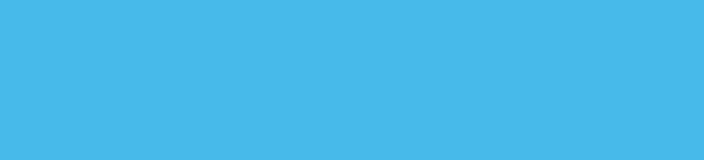
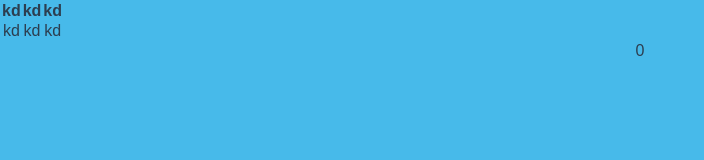
Before and after one commit to aslansergen/kelime-ezber-vue, a Vue app: page /butun-kelimeler in a window 1280 px wide. Before the commit this address had no page. Shown: the top 160 px of the page, without its empty margins (0-704 px from the left). Built offline with nearby package versions, Linux system fonts and the light colour scheme.

Commit message:
bütün kelimeler sayfası oluşturuldu

```diff
--- a/src/components/UserLinkComponent.vue
+++ b/src/components/UserLinkComponent.vue
@@ -7,6 +7,7 @@
       <router-link class="link" to="/">Ana Sayfa</router-link>
       <router-link class="link" to="/oyunlar">Oyunlar</router-link>
       <router-link class="link" to="/deneme">Deneme</router-link>
+      <router-link class="link" to="/butun-kelimeler">Bütün Kelimeler</router-link>
       <router-link class="link" to="/yeni-kelime">Kelime Ekle</router-link>
     </div>
   </div>
--- /dev/null
+++ b/src/pages/PageOfAllWords.vue
@@ -0,0 +1,37 @@
+<template>
+    <table>
+      <thead>
+        <tr>
+          <th>kd</th>
+          <th>kd</th>
+          <th>kd</th>
+        </tr>
+      </thead>
+      <tbody>
+        <tr>
+          <td>kd</td>
+          <td>kd</td>
+          <td>kd</td>
+        </tr>
+      </tbody>
+    </table>
+    <div>
+      <p> {{ totalData.length }} </p>
+    </div>
+  </template>
+
+  <script>
+
+import { mapGetters } from 'vuex';
+
+
+  export default {
+    name: 'PageOfAllWords',
+    computed: {
+      ...mapGetters({
+        totalData : 'totalWordData',
+     }),
+    },
+
+  }
+  </script>
--- a/src/routes.js
+++ b/src/routes.js
@@ -4,6 +4,7 @@ import HomePage from './pages/HomePage.vue'
 import AddingNewWord from './pages/AddingNewWord.vue'
 import LoginToAdmin from './pages/LoginToAdmin.vue'
 import Deneme from './pages/Deneme.vue'
+import PageOfAllWords from './pages/PageOfAllWords.vue'
 
 import {auth, onAuthStateChanged }  from './firebase/config';
 
@@ -27,5 +28,6 @@ export const routes = [
     {path  : '/hello' ,component : HelloWorld, meta: { title: 'Hello'}, name: 'hel'},
     {path  : '/login' ,component : LoginToAdmin, meta: { title: 'Admin Giriş Sayfası'}, name: 'giris'},
     {path  : '/deneme' ,component : Deneme, meta: { title: 'Deneme Sayfası'}, name: 'deneme'},
+    {path  : '/butun-kelimeler' ,component : PageOfAllWords, meta: { title: 'Bütün Kelimeler'}, name: 'PageOfAllWords'},
 
 ]
```
